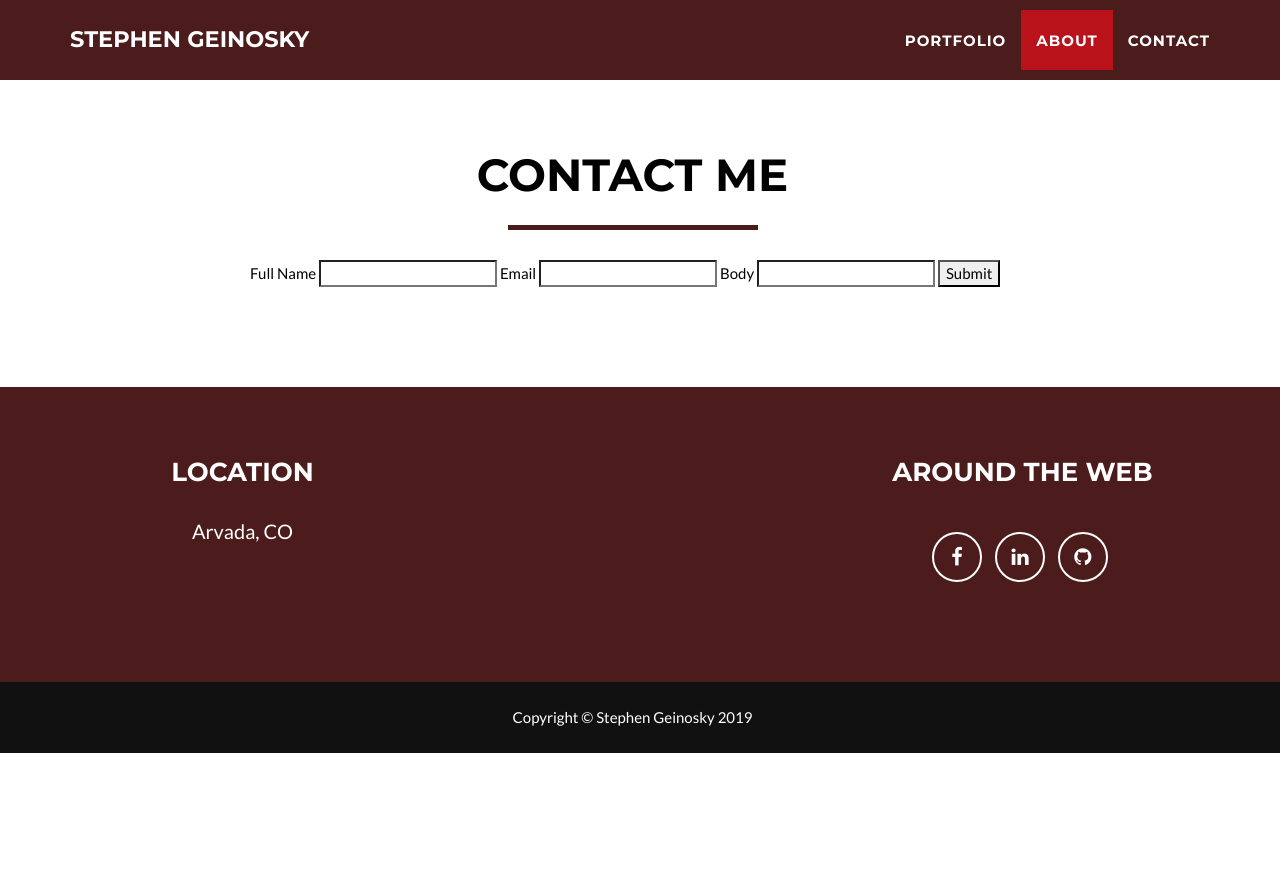
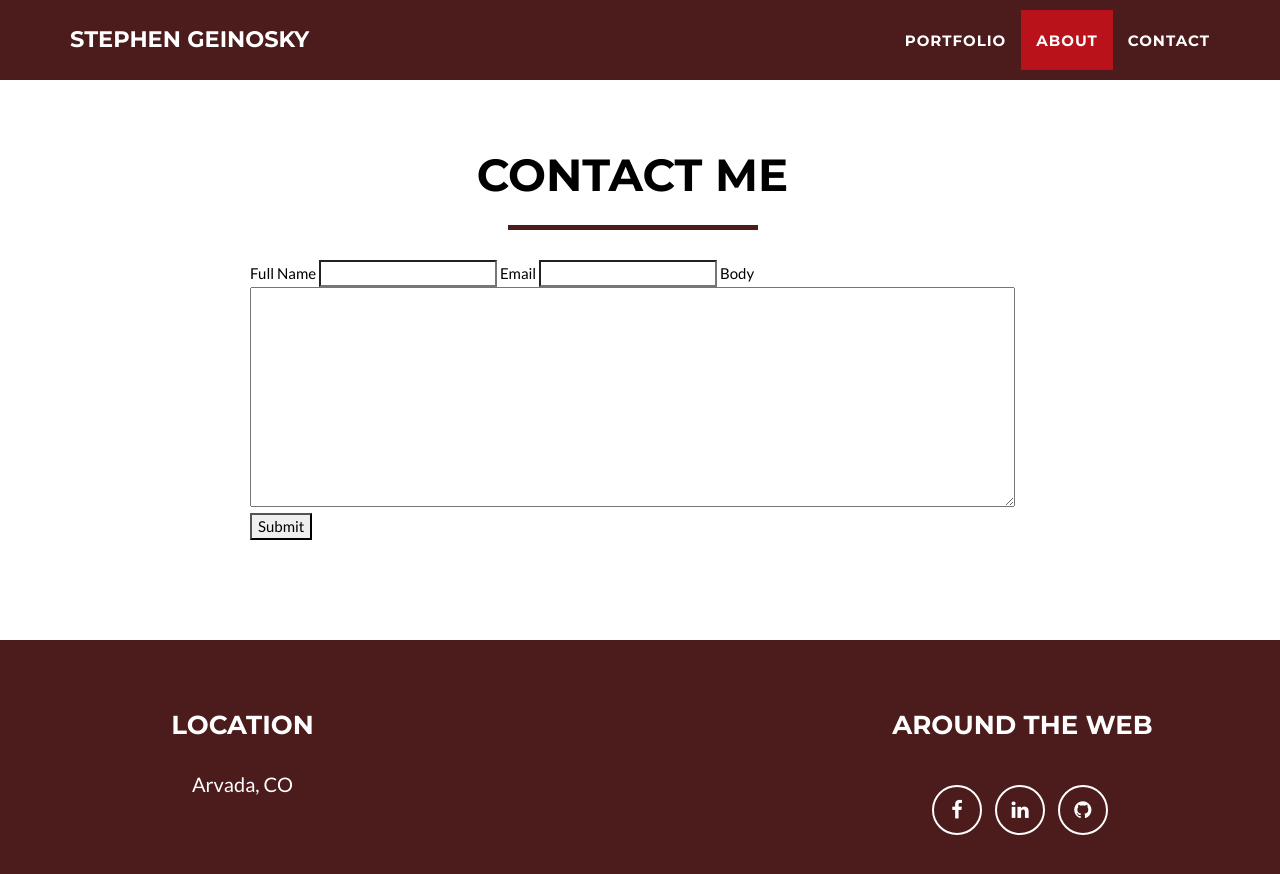
Before and after one commit to geinosky/geinosky.github.io, a Jekyll site: the page built from index.html, in a window 1280 px wide and 900 px high, scrolled down 2381 px. Shown: the top 874 px of the window. Built offline with Jekyll 4.4.1, drawn with Linux system fonts in a browser that asks for light colours; before the commit the page ends 3134 px from its top, so only the background shows below that.

Commit message:
make summary html5

```diff
--- a/_includes/contact.html
+++ b/_includes/contact.html
@@ -17,7 +17,7 @@
             Email
             <input type="email" name="entry.424255863">
             Body
-            <input type="textarea" name="entry.293018814">
+            <textarea name="entry.293018814" rows="10" cols="30"></textarea>
             <input type="submit" value="Submit">
           </form>
           <iframe name="hidden_iframe" id="hidden_iframe" style="display:none;" onload="if(submitted) {}"></iframe>
```
